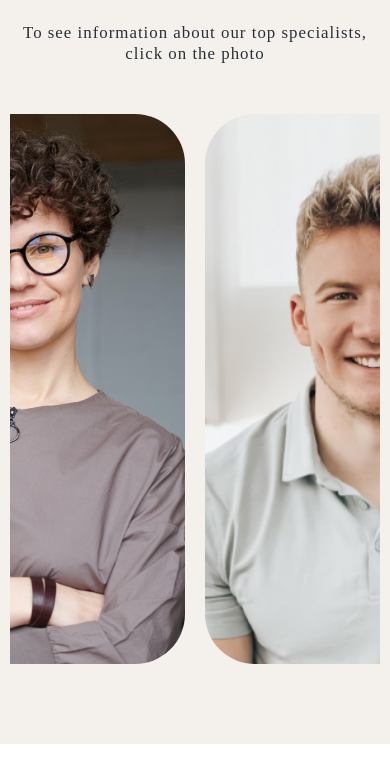
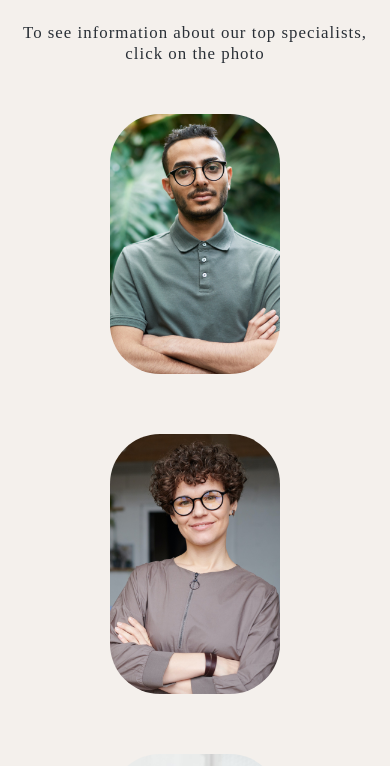
Before and after one commit to AlekseevAndreyG/InteriorDesignWebflow, a React (Create React App) app: page /about-page in a window 390 px wide. Shown: the part 2798-3564 px from the top of the page. Built offline with nearby package versions, Linux system fonts and the light colour scheme.

Commit message:
закончил секцмю

```diff
--- a/src/Pages/AboutPage/components/AboutLidDesigners/AboutLidDesigners.css
+++ b/src/Pages/AboutPage/components/AboutLidDesigners/AboutLidDesigners.css
@@ -59,7 +59,8 @@
   border-radius: 50px;
   border: 0.2px solid #4d5053;
   opacity: 0;
-  transition: all 0.3s linear;
+  pointer-events: none;
+  transition: all 0.2s ease-in;
   position: absolute;
   background-color: #fff;
   display: flex;
@@ -72,9 +73,9 @@
 }
 
 .column-info-click {
-  pointer-events: none;
+  pointer-events: all;
   opacity: 1;
-  transition: all 0.3s linear;
+  transition: all 0.2s ease-in;
 }
 
 .column-info h3 {
@@ -86,7 +87,7 @@
   font-weight: 400;
 }
 
-.column-info small {
+.column-info span {
   color: #4d5053;
   font-family: Jost;
   font-size: 1.8vh;
@@ -112,8 +113,43 @@
 }
 
 @media screen and (max-width: 1590px) {
-  .column-info {
+  .lid-designers-cart {
     width: 300px;
     height: 440px;
   }
 }
+
+@media screen and (max-width: 1450px) {
+  .lid-designers-cart {
+    width: 300px;
+    height: 440px;
+  }
+}
+
+@media screen and (max-width: 1270px) {
+  .lid-designers-cart {
+    width: 240px;
+    height: 340px;
+  }
+}
+
+@media screen and (max-width: 1050px) {
+  .lid-designers-cart {
+    width: 200px;
+    height: 290px;
+  }
+}
+
+@media screen and (max-width: 880px) {
+  .lid-designers-cart {
+    width: 170px;
+    height: 260px;
+  }
+}
+
+@media screen and (max-width: 767px) {
+  .about-lid-designers-carts {
+    flex-direction: column;
+    gap: 60px;
+  }
+}
--- a/src/Pages/AboutPage/components/AboutLidDesigners/AboutLidDesigners.js
+++ b/src/Pages/AboutPage/components/AboutLidDesigners/AboutLidDesigners.js
@@ -4,7 +4,8 @@ import "./AboutLidDesigners.css";
 function AboutLidDesigners() {
   const [selectedDiv, setSelectedDiv] = useState(null);
 
-  const handleDivClick = (divNumber) => {
+  const handleDivClick = (e, divNumber) => {
+    e.preventDefault();
     setSelectedDiv(selectedDiv === divNumber ? null : divNumber);
   };
 
@@ -63,7 +64,7 @@ function AboutLidDesigners() {
                 className={`lid-designers-cart cart-${designer.number} ${
                   selectedDiv === designer.number ? "selected" : ""
                 }`}
-                onClick={() => handleDivClick(designer.number)}
+                onClick={(e) => handleDivClick(e, designer.number)}
               >
                 <div
                   className={`column-info ${
@@ -71,8 +72,11 @@ function AboutLidDesigners() {
                   }`}
                 >
                   <h3>{designer.name}</h3>
-                  <small>Designer {designer.country}</small>
-                  <ul className="column-social">
+                  <span>Designer {designer.country}</span>
+                  <ul
+                    className="column-social"
+                    onClick={(e) => e.stopPropagation()}
+                  >
                     <a href="http://localhost:3000">
                       <img
                         src="img/social/facebook.svg"
@@ -98,10 +102,18 @@ function AboutLidDesigners() {
                       ></img>
                     </a>
                   </ul>
-                  <a type="tel" href={`tel:${designer.phone}`}>
+                  <a
+                    type="tel"
+                    href={`tel:${designer.phone}`}
+                    onClick={(e) => e.stopPropagation()}
+                  >
                     {designer.phone}
                   </a>
-                  <a type="mail" href={`mailto:${designer.email}`}>
+                  <a
+                    type="mail"
+                    href={`mailto:${designer.email}`}
+                    onClick={(e) => e.stopPropagation()}
+                  >
                     {designer.email}
                   </a>
                 </div>
```
